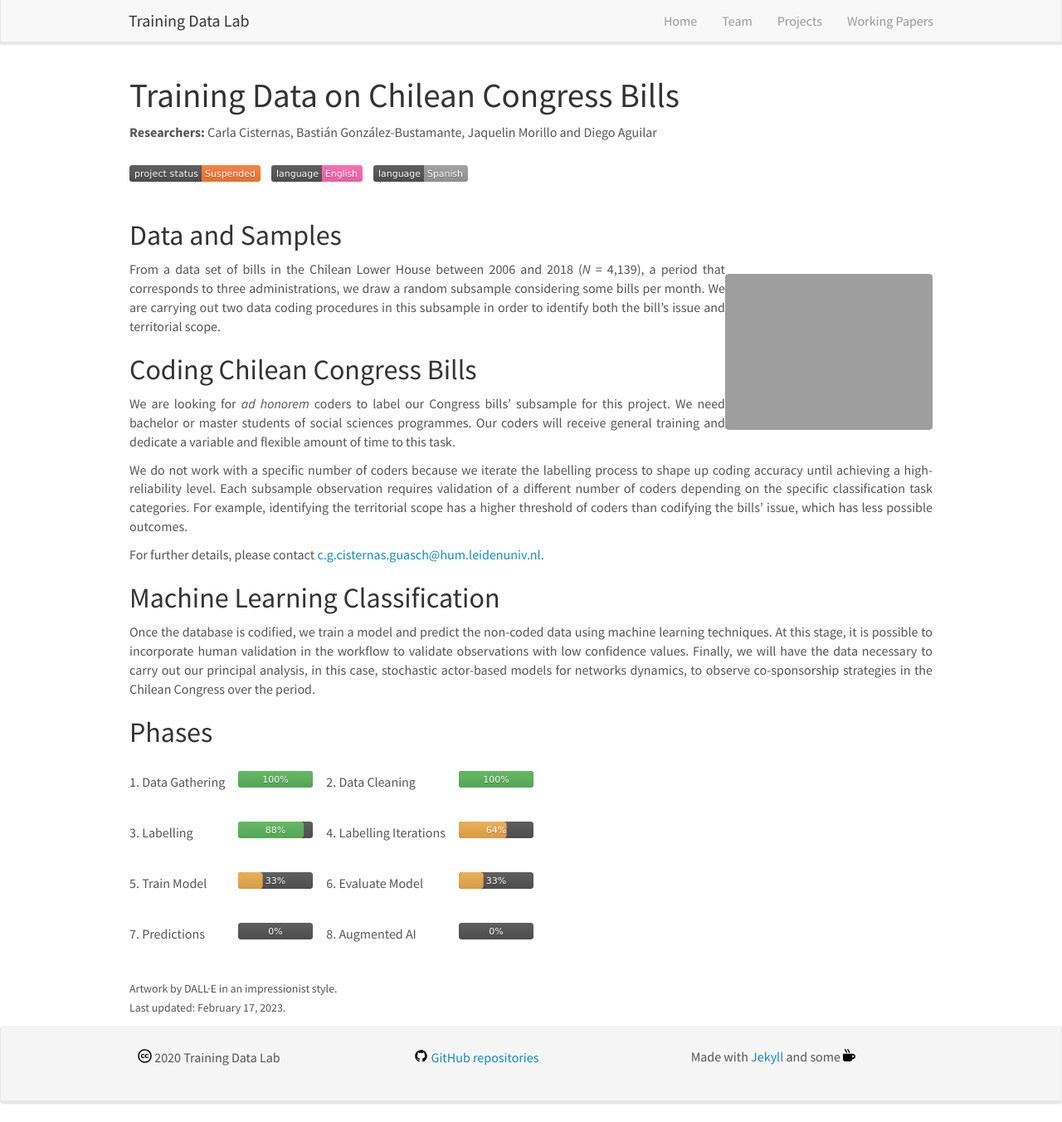
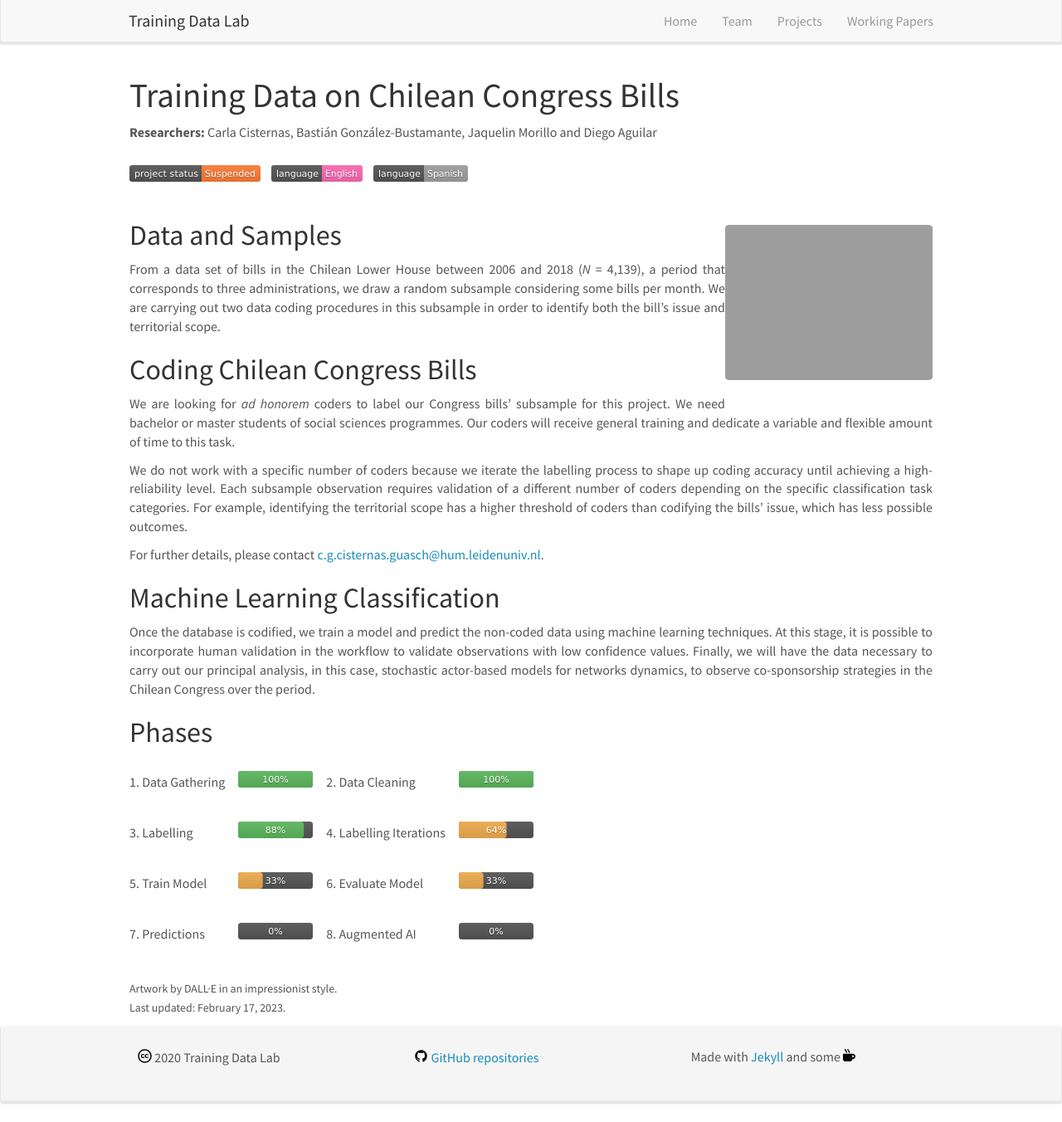
Before and after one commit to training-datalab/old-training-datalab.com, a Jekyll site: the page built from _pages/training-chilean-congress-bills.md, in a window 1280 px wide and 1352 px high. Shown: the whole window at 83% size. Built offline with Jekyll 4.4.1, drawn with Linux system fonts in a browser that asks for light colours; nearby versions of some CDN libraries.

Commit message:
Update training-chilean-congress-bills.md

```diff
--- a/_pages/training-chilean-congress-bills.md
+++ b/_pages/training-chilean-congress-bills.md
@@ -12,9 +12,9 @@ permalink: /projects/chilean-congress-bills
 
 ![Project Status: Suspended]({{ site.url }}{{ site.baseurl }}/badges/project_status/project_suspended.svg) &nbsp;&nbsp; [![English]({{ site.url }}{{ site.baseurl }}/badges/lang/english.svg)](https://training-datalab.com/projects/chilean-congress-bills) &nbsp;&nbsp; [![Spanish]({{ site.url }}{{ site.baseurl }}/badges/lang/spanish_inactive.svg)](https://training-datalab.com/projects/chilean-congress-bills-spanish)
 
+![]({{ site.url }}{{ site.baseurl }}/images/lab-diagrams/bills_training.png){: style="width: 250px; float: right; border: 10px"}
+
 ## Data and Samples
-
-![]({{ site.url }}{{ site.baseurl }}/images/lab-diagrams/bills_training.png){: style="width: 250px; float: right; border: 10px"}
 
 <p align="justify">From a data set of bills in the Chilean Lower House between 2006 and 2018 (*N* = 4,139), a period that corresponds to three administrations, we draw a random subsample considering some bills per month. We are carrying out two data coding procedures in this subsample in order to identify both the bill’s issue and territorial scope. </p>
 
```
